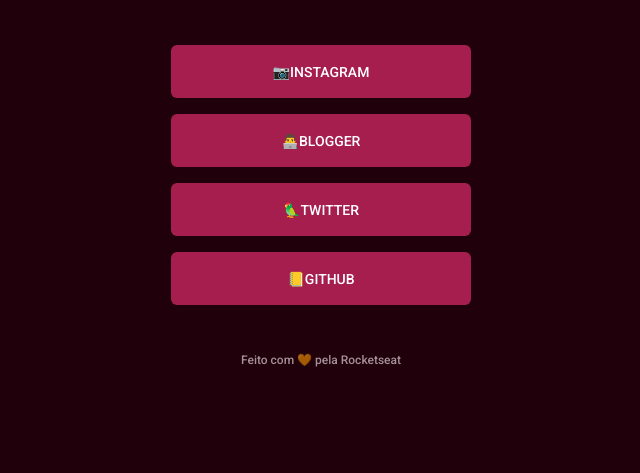
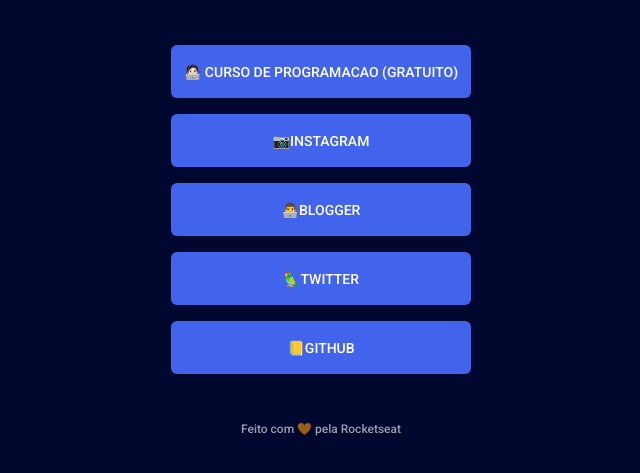
Before and after one commit to wwddnn/maratona-explorer-2, a plain HTML site: page index.html in a window 1280 px wide. Shown: the part 261-734 px from the top of the page, without its empty margins (319-959 px from the left). Drawn offline with Linux system fonts and the light colour scheme.

Commit message:
adicionei link pro discovery e tema blue-dark

```diff
--- a/index.html
+++ b/index.html
@@ -7,10 +7,10 @@
     <meta name="viewport" content="width=device-width, initial-scale=1.0">
     <title>RocketLinks</title>
     <link href="https://fonts.googleapis.com/css2?family=DM+Sans:wght@400;700&family=Roboto+Mono&family=Roboto:wght@500;700&display=swap" rel="stylesheet">
-    <link rel="stylesheet" href="./styles.css">
- </head>
+   <link rel="stylesheet" href="./styles.css">
+  </head>
 
-  <body class="dark-pink">
+  <body class="dark-blue">
     <div class="container">
 
     <img class="avatar"
@@ -20,6 +20,10 @@
     <p class="username">@warleydias</p>
 
     <ul>
+      <li>
+        <a href="http://discover.maykbrito.dev"
+        target="_blank"> 🧑🏻‍💻 Curso de programacao (gratuito)</a>
+      </li>
       <li>
         <a href="http://instagram.com/@warleydias"
         target="_blank">📷Instagram</a>
```
